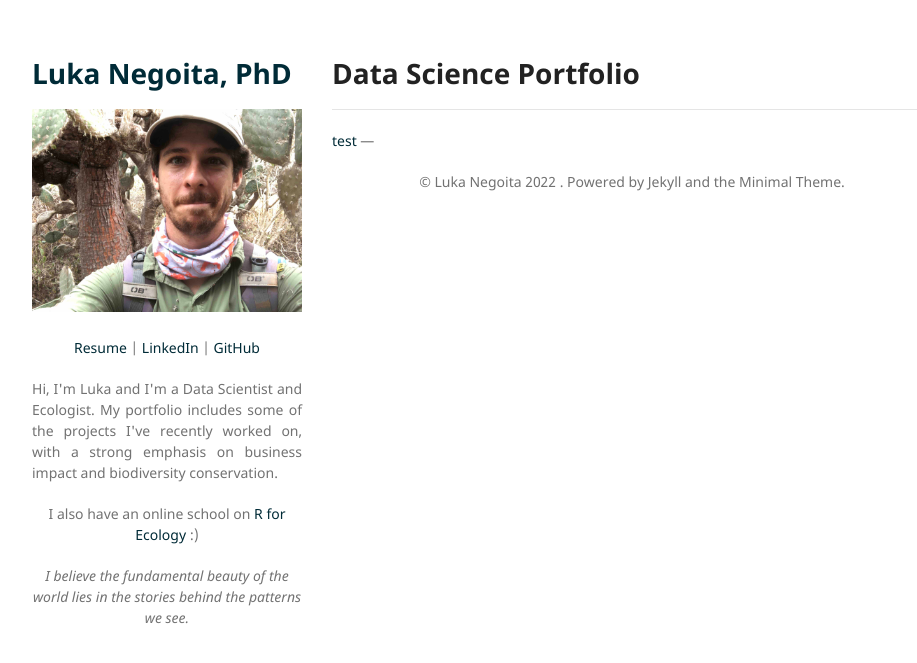
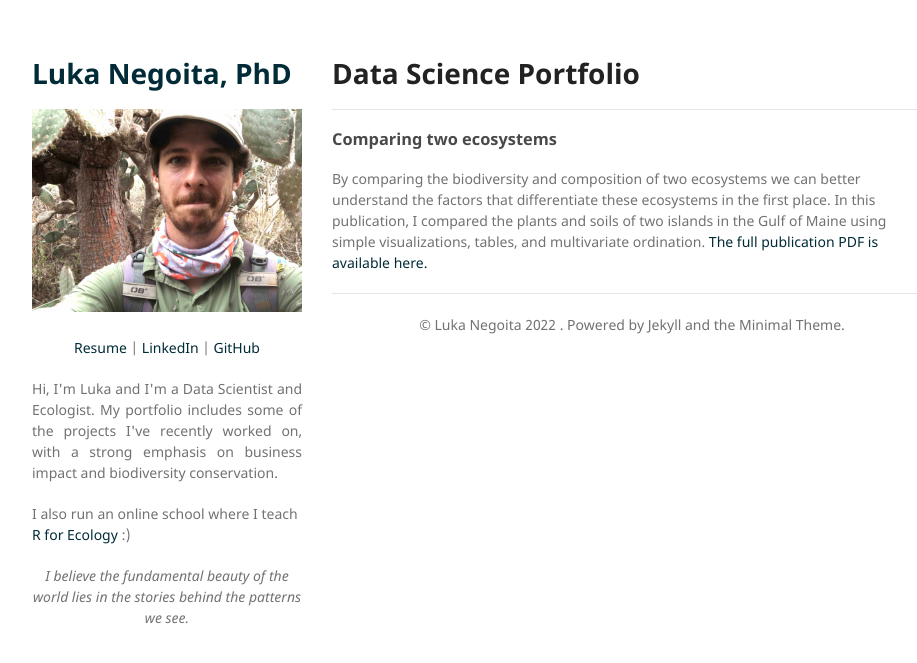
Before and after one commit to LukaNeg/LukaNeg.github.io, a Jekyll site: the page built from index.md, in a window 1280 px wide. Shown: the top 663 px of the page, without its empty margins (158-1075 px from the left). Built offline with Jekyll 4.4.1, drawn with Linux system fonts in a browser that asks for light colours; our own code applies the rules of GitHub Pages for plain Markdown files.

Commit message:
add duck islands study

```diff
--- a/_config.yml
+++ b/_config.yml
@@ -13,9 +13,9 @@ description:
   Hi, I'm Luka and I'm a Data Scientist and Ecologist. My portfolio includes some of the projects I've recently worked on, with a strong emphasis on business impact and biodiversity conservation.
   </p>
 
-    <p align="center">
+    <p align="left">
     <i></i>
-    I also have an online school on <a href="https://www.rforecology.com">R for Ecology</a> :)
+    I also run an online school where I teach <a href="https://www.rforecology.com">R for Ecology</a> :)
     </p>
 
   <p align="center">
--- a/index.md
+++ b/index.md
@@ -1,5 +1,8 @@
 # Data Science Portfolio
 ---
-[test](posts/portfolio-tutorial)
+
+### Comparing two ecosystems
+By comparing the biodiversity and composition of two ecosystems we can better understand the factors that differentiate these ecosystems in the first place. In this publication, I compared the plants and soils of two islands in the Gulf of Maine using simple visualizations, tables, and multivariate ordination.  <a href="https://www.lukanegoita.com/uploads/1/3/5/3/13537361/negoita_et_al_2016b.pdf">The full publication PDF is available here.</a>
+
 ---
 <center>© Luka Negoita 2022 . Powered by Jekyll and the Minimal Theme.</center>
```
